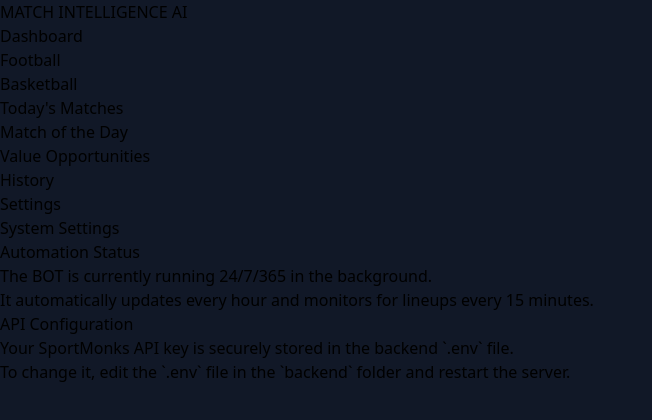
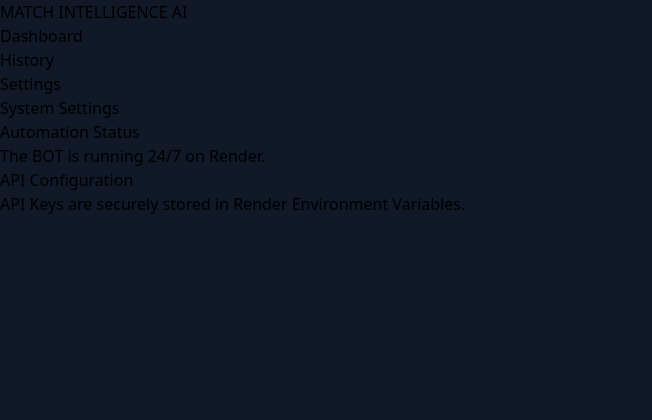
Before and after one commit to jamesenyidiya1234-netizen/match-intelligence-ai, a React app in the folder frontend/: page / in a window 1280 px wide. Both pictures are taken after a click on the item "Settings". Shown: the top 420 px of the page, without its empty margins (0-652 px from the left). Built offline with nearby package versions, Linux system fonts and the light colour scheme; no server answers; the HTML template or start-up script is replaced by a standard one.

Commit message:
Revise BOT and API configuration messages in Settings
Updated the status messages for the BOT and API configuration.

```diff
--- a/frontend/src/Settings.jsx
+++ b/frontend/src/Settings.jsx
@@ -6,30 +6,20 @@
           <h1 className="text-xl font-bold text-emerald-400 tracking-wider">MATCH INTELLIGENCE AI</h1>
           <ul className="hidden md:flex gap-6 text-sm text-gray-400">
             <li className="hover:text-emerald-400 cursor-pointer" onClick={() => onNavigate('Dashboard')}>Dashboard</li>
-            <li className="hover:text-white cursor-pointer">Football</li>
-            <li className="hover:text-white cursor-pointer">Basketball</li>
-            <li className="hover:text-white cursor-pointer">Today's Matches</li>
-            <li className="hover:text-white cursor-pointer">Match of the Day</li>
-            <li className="hover:text-white cursor-pointer">Value Opportunities</li>
             <li className="hover:text-white cursor-pointer" onClick={() => onNavigate('History')}>History</li>
             <li className="hover:text-emerald-400 cursor-pointer border-b-2 border-emerald-400 pb-1" onClick={() => onNavigate('Settings')}>Settings</li>
           </ul>
         </div>
       </nav>
-
       <div className="max-w-7xl mx-auto p-6">
         <h2 className="text-2xl font-bold mb-6 text-emerald-400">System Settings</h2>
-
         <div className="bg-gray-800 p-6 rounded-lg border border-gray-700 mb-8">
           <h3 className="font-bold text-lg mb-4">Automation Status</h3>
-          <p className="text-gray-400 text-sm">The BOT is currently running 24/7/365 in the background.</p>
-          <p className="text-gray-400 text-sm mt-2">It automatically updates every hour and monitors for lineups every 15 minutes.</p>
+          <p className="text-gray-400 text-sm">The BOT is running 24/7 on Render.</p>
         </div>
-
         <div className="bg-gray-800 p-6 rounded-lg border border-gray-700">
           <h3 className="font-bold text-lg mb-4">API Configuration</h3>
-          <p className="text-gray-400 text-sm">Your SportMonks API key is securely stored in the backend `.env` file.</p>
-          <p className="text-gray-400 text-sm mt-2">To change it, edit the `.env` file in the `backend` folder and restart the server.</p>
+          <p className="text-gray-400 text-sm">API Keys are securely stored in Render Environment Variables.</p>
         </div>
       </div>
     </div>
```
